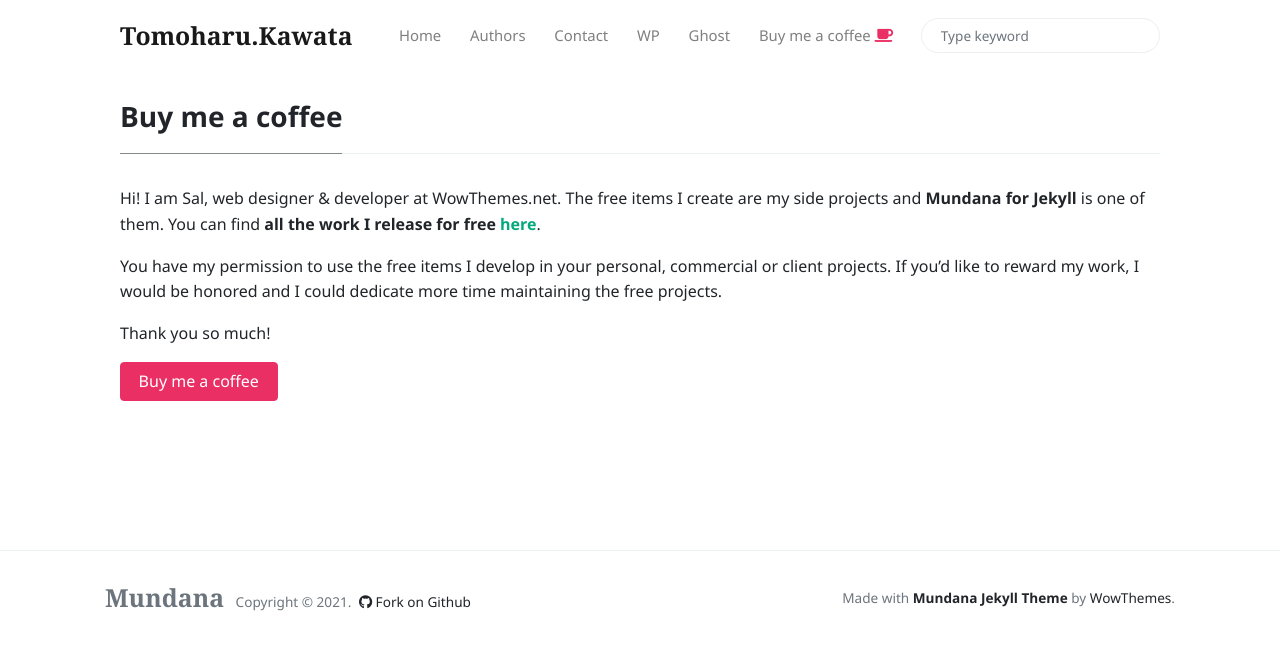
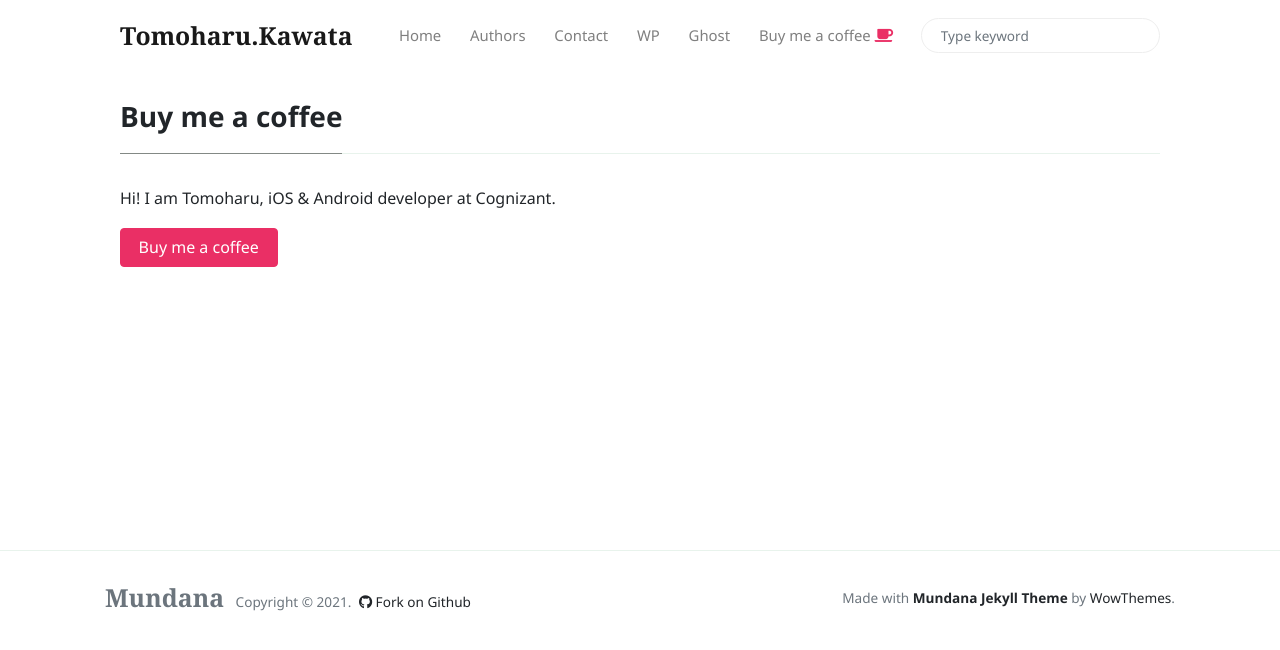
Before and after one commit to Toxumuharu/Toxumuharu.github.io, a Jekyll site: the page built from _pages/buy-me-a-coffee.md, in a window 1280 px wide. Shown: the top 650 px of the page. Built offline with Jekyll 4.4.1, drawn with Linux system fonts in a browser that asks for light colours; nearby versions of some CDN libraries.

Commit message:
change below: * reduce blank from README.md * change profile at Buy me a coffee page * change icon

```diff
--- a/_config.yml
+++ b/_config.yml
@@ -22,8 +22,8 @@ authors:
     Tomoharu:
       name:           Tomoharu
       site:           https://toxumuharu.github.io/
-      avatar:         /assets/images/avatar1.jpg
-      bio:            "Hi, I am Sal, the author of Mundana, the theme you're currently previewing. I hope you like it!"
+      avatar:         /assets/images/tomoharuIcon.jpg
+      bio:            "Hi, I am Tomoharu, iOS and Android developer:)"
       email:          wowthemesnet@gmail.com
 
 # Defaults
@@ -35,7 +35,7 @@ defaults:
     values:
       layout: post
       author: Tomoharu
-      avatar: /assets/images/avatar1.jpg
+      avatar: /assets/images/tomoharuIcon.jpg
 
   # all pages
   - scope:
--- a/_pages/buy-me-a-coffee.md
+++ b/_pages/buy-me-a-coffee.md
@@ -3,10 +3,6 @@ title: "Buy me a coffee"
 permalink: "/buy-me-a-coffee.html"
 ---
 
-Hi! I am Sal, web designer & developer at WowThemes.net. The free items I create are my side projects and **Mundana for Jekyll** is one of them. You can find **all the work I release for free [here](https://www.wowthemes.net/category/free-themes-templates/)**.
-
-You have my permission to use the free items I develop in your personal, commercial or client projects. If you'd like to reward my work, I would be honored and I could dedicate more time maintaining the free projects.
-
-Thank you so much!
+Hi! I am Tomoharu, iOS & Android developer at Cognizant.
 
 <a class="btn btn-danger" href="https://www.wowthemes.net/donate/">Buy me a coffee</a>
```
Also changed, not shown: README.md, assets/images/tomoharuIcon.jpg (added).
